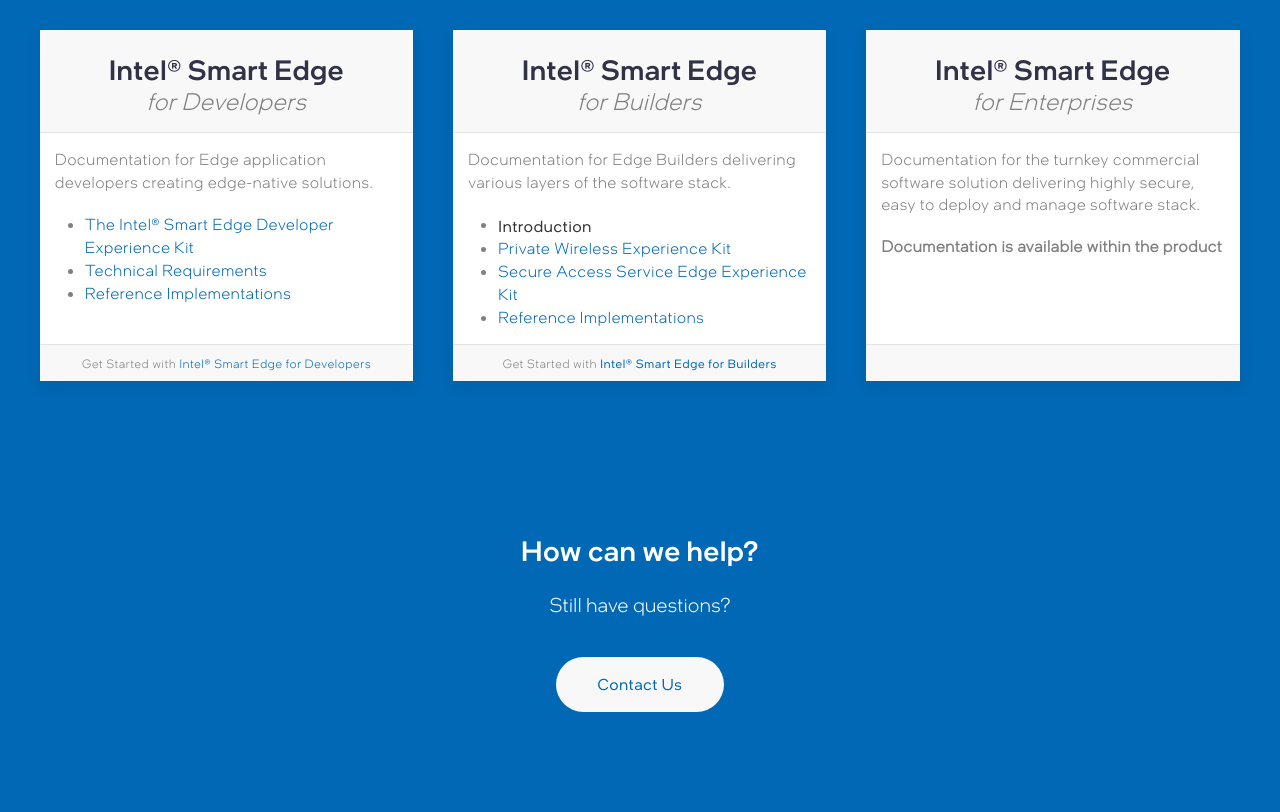
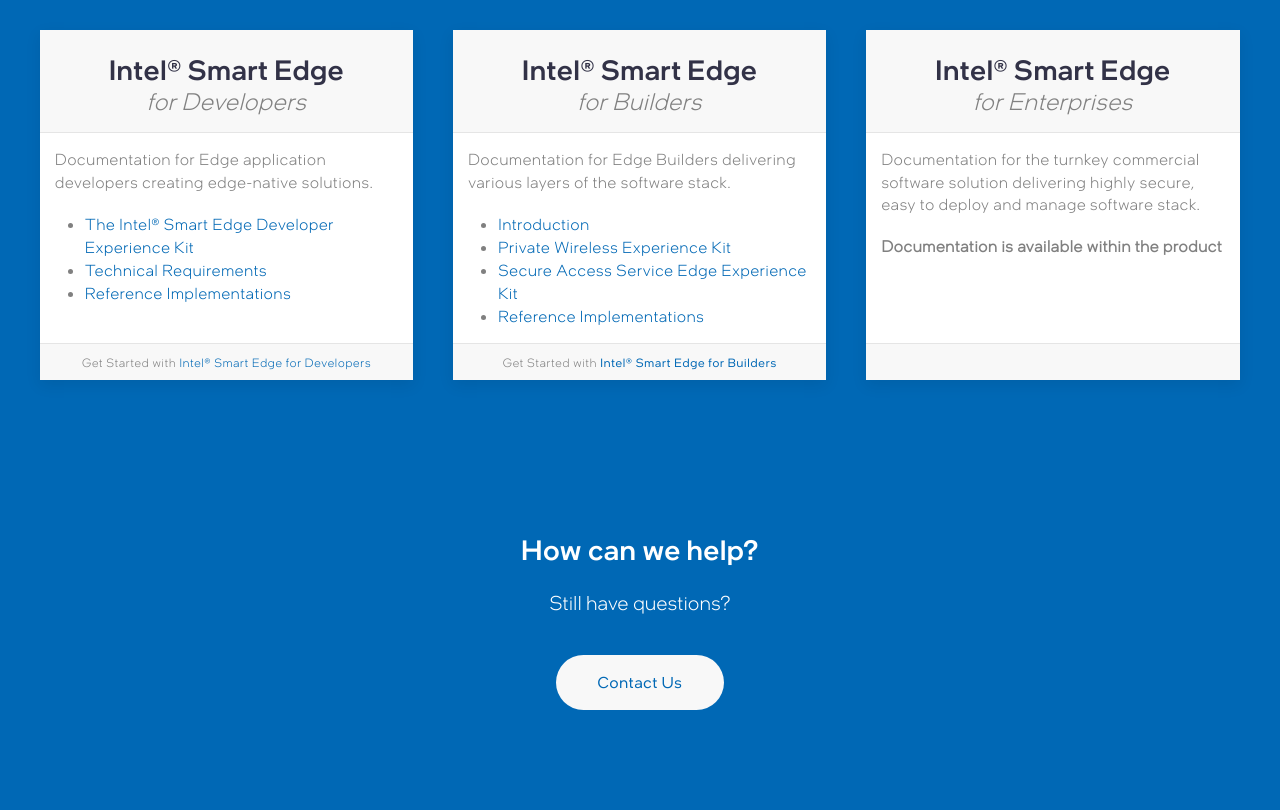
Before and after one commit to intelsmartedgeons/intelsmartedgeons.github.io, a Jekyll site: the page built from index.md, in a window 1280 px wide. Shown: the part 123-935 px from the top of the page. Built offline with Jekyll 4.4.1, drawn with Linux system fonts in a browser that asks for light colours; some web fonts are replaced; comment, search, counter and statistics services are not loaded.

Commit message:
update menu and box

```diff
--- a/_includes/boxesTop.html
+++ b/_includes/boxesTop.html
@@ -53,7 +53,7 @@
                     <div class="uk-card-body uk-text-left uk-padding">
                         <p>Documentation for Edge Builders delivering various layers of the software stack.</p>
                         <ul>
-                            <li><a href="https://smart-edge-open.github.io/docs/experience-kits/private-wireless-experience-kit/#overview" class="uk-button uk-button-text">Introduction</a></li>
+                            <li><a href="https://smart-edge-open.github.io/docs/experience-kits/private-wireless-experience-kit/#overview">Introduction</a></li>
                             <li><a href="https://smart-edge-open.github.io/docs/experience-kits/private-wireless-experience-kit/#overview">Private wireless experience kit</a></li>
                             <li><a href="https://smart-edge-open.github.io/docs/experience-kits/secure-access-service-edge/#overview">Secure access  service  edge experience Kit </a></li>
                             <li><a href="https://onsumaye-team.github.io/docs/reference-implementations/">Reference implementations</a></li>
```
